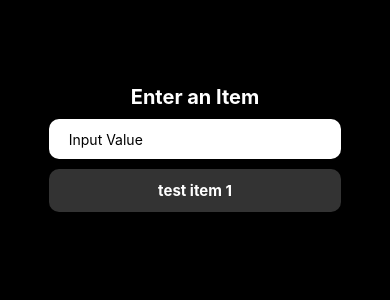
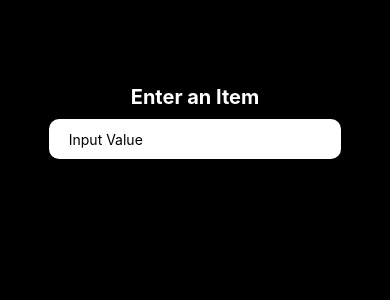
Before and after one commit to i-amare/react-native-tutorial, a React Native app: screen / in a window 390 px wide. Shown: the top 300 px of the page. Built offline with nearby package versions, Linux system fonts and the light colour scheme.

Commit message:
Lesson 8: Touchable Components

```diff
--- a/App.tsx
+++ b/App.tsx
@@ -1,28 +1,28 @@
 import { StatusBar } from "expo-status-bar";
-import { StyleSheet, Text, View, FlatList, TextInput } from "react-native";
+import {
+	StyleSheet,
+	Text,
+	View,
+	FlatList,
+	TextInput,
+	TouchableHighlight,
+} from "react-native";
 import { useState } from "react";
 
 export default function App() {
-	const [list, setList] = useState<{ key: string; value: string }[]>([
-		{
-			value: "test item 1",
-			key: "test key",
-		},
-	]);
+	const [list, setList] = useState<{ key: string; value: string }[]>([]);
 
 	function handleTextSubmit(val: string) {
 		setList([
 			...list,
-			{ value: val, key: `${val}-${Math.round(Math.random() * 100)}` },
+			{ value: val, key: `${val}-${Math.round(Math.random() * 1000000)}` },
 		]);
 	}
 
 	function handleListItemDeletion(deletionKey: string) {
-		const res = new Array<{ key: string; value: string }>();
-		list.forEach((item) => {
-			if (item.key != deletionKey) res.push(item);
+		setList((prevList) => {
+			return prevList.filter(({ key }) => key != deletionKey);
 		});
-		setList([...res]);
 	}
 
 	return (
@@ -38,12 +38,13 @@ export default function App() {
 				style={styles.flatList}
 				data={list}
 				renderItem={({ item }) => (
-					<View
-						onTouchStart={() => handleListItemDeletion(item.key)}
+					<TouchableHighlight
+						underlayColor='crimson'
+						onPress={() => handleListItemDeletion(item.key)}
 						style={styles.listItemContainer}
 					>
 						<Text style={styles.listItem}>{item.value}</Text>
-					</View>
+					</TouchableHighlight>
 				)}
 			/>
 			<StatusBar style='auto'></StatusBar>
```
